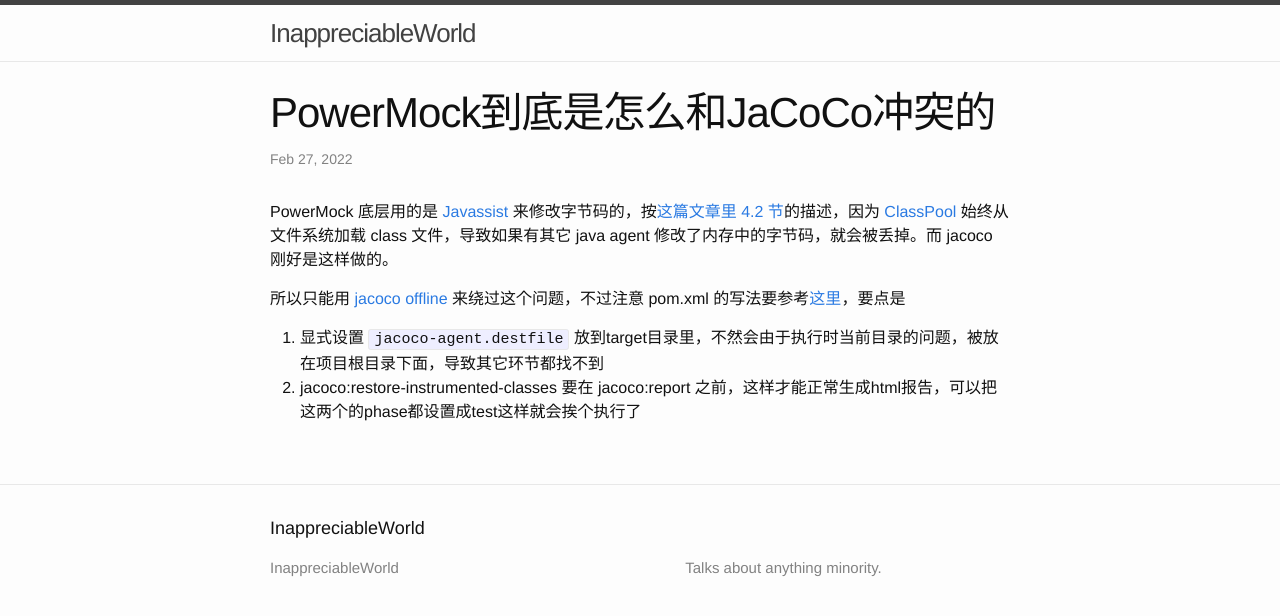
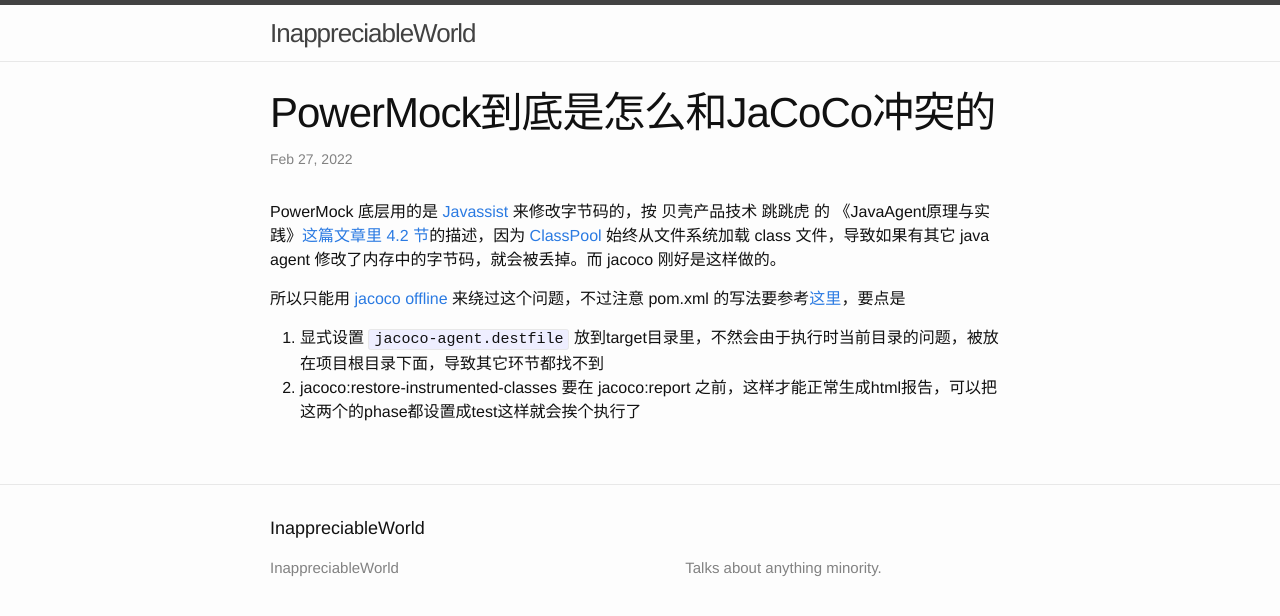
Before and after one commit to ayanamist/ayanamist.github.io, a Jekyll site: the page built from _posts/2022-02-27-powermock-javassist.md, in a window 1280 px wide. Shown: the top 616 px of the page. Built offline with Jekyll 4.4.1, drawn with Linux system fonts in a browser that asks for light colours.

```diff
--- a/_posts/2022-02-27-powermock-javassist.md
+++ b/_posts/2022-02-27-powermock-javassist.md
@@ -3,7 +3,7 @@ layout: post
 title: PowerMock到底是怎么和JaCoCo冲突的
 ---
 
-PowerMock 底层用的是 [Javassist](https://www.javassist.org/) 来修改字节码的，按[这篇文章里 4.2 节](https://mp.weixin.qq.com/s/9eevIy9tQ9v4P_xEKk6_qg#:~:text=%E5%8D%B4%E6%B2%A1%E7%94%9F%E6%95%88-,4.2%20%E5%86%B2%E7%AA%81%E6%A0%B9%E5%9B%A0,-%E9%92%88%E5%AF%B9%E4%B8%8A%E9%9D%A2%E7%BB%93%E6%9E%9C)的描述，因为 [ClassPool](https://www.javassist.org/tutorial/tutorial.html#pool) 始终从文件系统加载 class 文件，导致如果有其它 java agent 修改了内存中的字节码，就会被丢掉。而 jacoco 刚好是这样做的。
+PowerMock 底层用的是 [Javassist](https://www.javassist.org/) 来修改字节码的，按 贝壳产品技术 跳跳虎 的 《JavaAgent原理与实践》[这篇文章里 4.2 节](https://mp.weixin.qq.com/s/9eevIy9tQ9v4P_xEKk6_qg#:~:text=%E5%8D%B4%E6%B2%A1%E7%94%9F%E6%95%88-,4.2%20%E5%86%B2%E7%AA%81%E6%A0%B9%E5%9B%A0,-%E9%92%88%E5%AF%B9%E4%B8%8A%E9%9D%A2%E7%BB%93%E6%9E%9C)的描述，因为 [ClassPool](https://www.javassist.org/tutorial/tutorial.html#pool) 始终从文件系统加载 class 文件，导致如果有其它 java agent 修改了内存中的字节码，就会被丢掉。而 jacoco 刚好是这样做的。
 
 所以只能用 [jacoco offline](https://github.com/powermock/powermock/wiki/Code-coverage-with-JaCoCo#offline-instrumentation) 来绕过这个问题，不过注意 pom.xml 的写法要参考[这里](https://github.com/powermock/powermock-examples-maven/blob/master/jacoco-offline/pom.xml)，要点是
 1. 显式设置 `jacoco-agent.destfile` 放到target目录里，不然会由于执行时当前目录的问题，被放在项目根目录下面，导致其它环节都找不到
```
